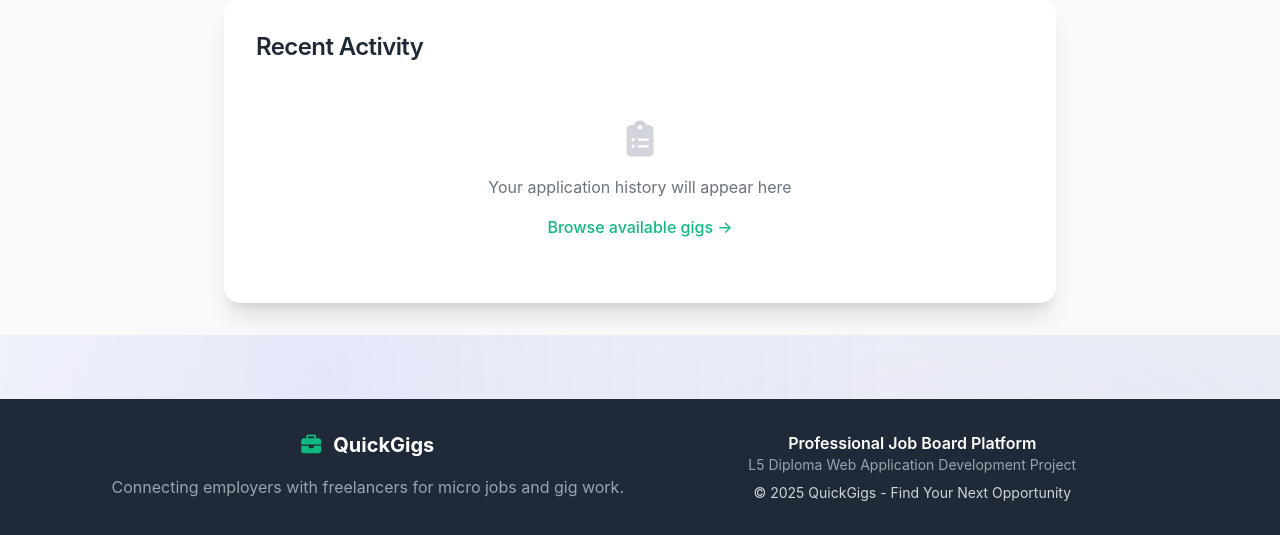
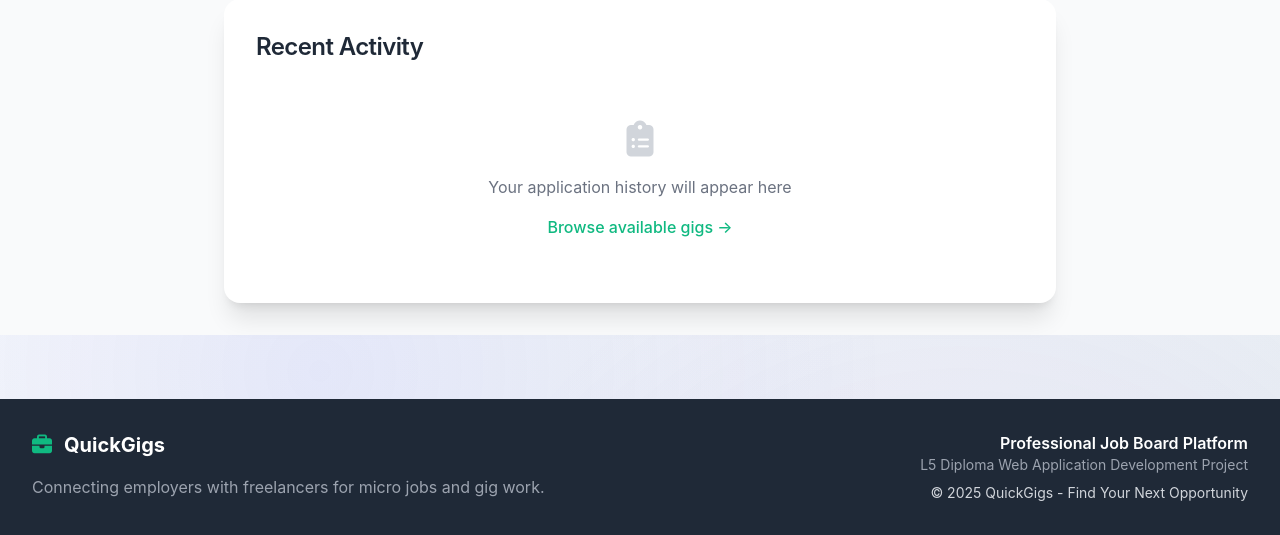
Before and after one commit to aransys/quickgigs-django, a Django app: page /accounts/profile/ in a window 1280 px wide. Shown: the part 629-1164 px from the top of the page. Run offline with Django 4.2, Linux system fonts and the light colour scheme; the visitor is signed in with stand-in values (Sample User, id 1); parts of the project's set-up code (start-up, migrations or seed data) failed here and were passed over; some libraries are stand-ins or nearby versions.

Commit message:
Refactor payment success page and footer layout: Enhanced the styling and structure of the payment success page for better visual appeal and user experience. Updated footer alignment for improved responsiveness and added media queries for desktop layout adjustments.

```diff
--- a/gigs/templates/gigs/base.html
+++ b/gigs/templates/gigs/base.html
@@ -329,17 +329,17 @@
     <!-- Footer -->
     <footer class="bg-gray-800 text-gray-300 mt-16">
       <div class="max-w-7xl mx-auto px-4 sm:px-6 lg:px-8 py-8">
-        <div class="grid md:grid-cols-2 gap-8">
-          <div>
-            <div class="flex items-center mb-4">
+        <div class="grid md:grid-cols-2 gap-8 text-center md:text-left">
+          <div class="text-center md:text-left">
+            <div class="flex items-center mb-4 justify-center md:justify-start">
               <i class="fas fa-briefcase text-brand-500 text-xl mr-3"></i>
               <span class="text-xl font-bold text-white">QuickGigs</span>
             </div>
-            <p class="text-gray-400">
+            <p class="text-gray-400 text-center md:text-left">
               Connecting employers with freelancers for micro jobs and gig work.
             </p>
           </div>
-          <div class="text-right">
+          <div class="text-center md:text-right">
             <p class="font-semibold text-white">
               Professional Job Board Platform
             </p>
--- a/static/css/components.css
+++ b/static/css/components.css
@@ -279,6 +279,39 @@ footer .text-left {
   text-align: center !important;
 }
 
+/* Desktop footer layout */
+@media (min-width: 768px) {
+  footer.bg-gray-800 .max-w-7xl {
+    display: block !important;
+    text-align: left !important;
+  }
+  footer.bg-gray-800 .flex.items-center.mb-4 {
+    justify-content: flex-start !important;
+  }
+  footer.bg-gray-800 .text-right {
+    text-align: right !important;
+  }
+  footer.bg-gray-800 .text-left {
+    text-align: left !important;
+  }
+  footer.bg-gray-800 .grid.md\\:grid-cols-2 > div:first-child {
+    text-align: left !important;
+  }
+  footer.bg-gray-800 .grid.md\\:grid-cols-2 > div:last-child {
+    text-align: right !important;
+  }
+  /* Force left alignment for logo section */
+  footer.bg-gray-800 .grid > div:first-child {
+    text-align: left !important;
+  }
+  footer.bg-gray-800 .grid > div:first-child .flex {
+    justify-content: flex-start !important;
+  }
+  footer.bg-gray-800 .grid > div:first-child p {
+    text-align: left !important;
+  }
+}
+
 @media (min-width: 768px) and (max-width: 1023px) {
   .nav-link-improved {
     font-size: 0.5rem !important;
```
Also changed, not shown: payments/templates/payments/success.html (+34 -12 lines).
